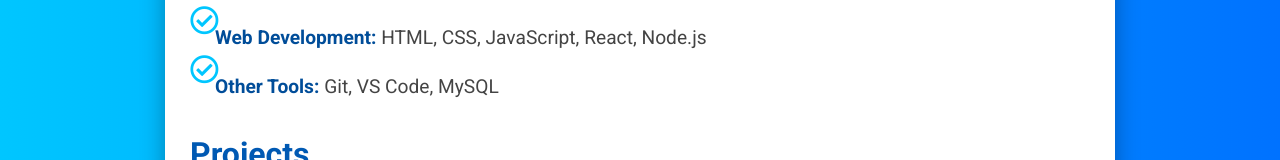
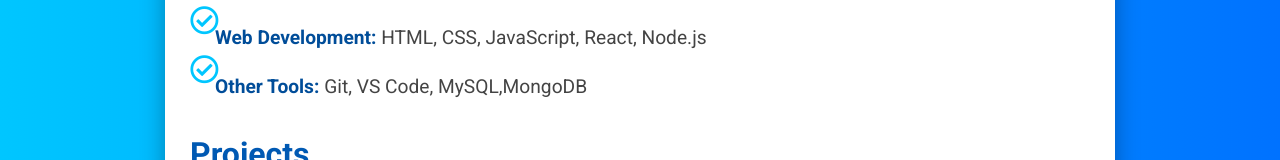
Before and after one commit to mahendharjillala/git_project, a plain HTML site: page index.html in a window 1280 px wide. Shown: the part 733-893 px from the top of the page. Drawn offline with Linux system fonts and the light colour scheme.

Commit message:
Update index.html

```diff
--- a/index.html
+++ b/index.html
@@ -194,7 +194,7 @@
             <ul>
                 <li><strong>Programming Languages:</strong> C, Java, JavaScript</li>
                 <li><strong>Web Development:</strong> HTML, CSS, JavaScript, React, Node.js</li>
-                <li><strong>Other Tools:</strong> Git, VS Code, MySQL</li>
+                <li><strong>Other Tools:</strong> Git, VS Code, MySQL,MongoDB</li>
             </ul>
         </section>
 
@@ -215,6 +215,7 @@
                 <li>Participated in debates or technical presentations through the Literary or Tech Society.</li>
                 <li>Played in college-level tournaments or represented the institution in sports activities.</li>
                 <li>Demonstrated teamwork and leadership through sports.</li>
+
             </ul>
         </section>
     </div>
```
